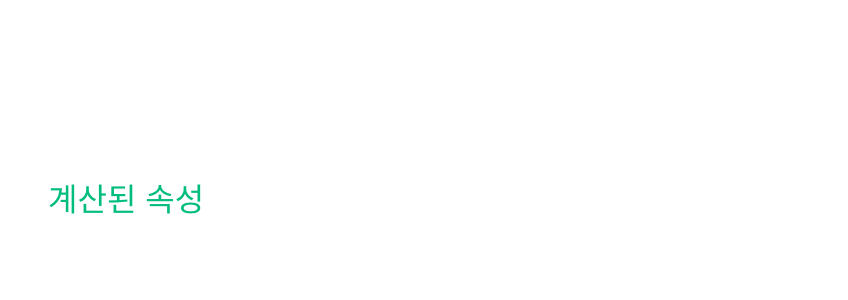
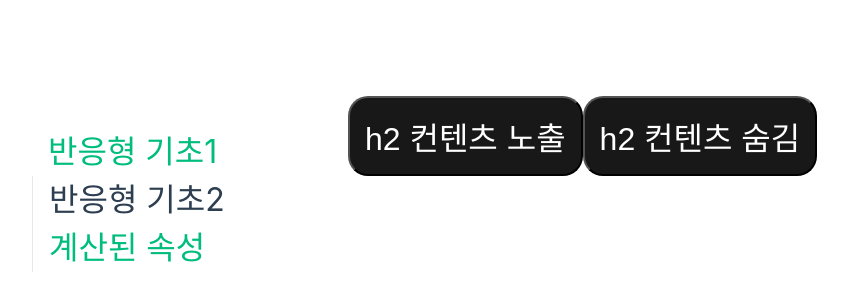
Before and after one commit to limtaewon/vue, a Vue app in the folder vue-study/: page /reactive2 in a window 1280 px wide. Before the commit this address had no page. Shown: the part 208-508 px from the top of the page, without its empty margins (0-848 px from the left). Built offline with nearby package versions, Linux system fonts and the light colour scheme.

Commit message:
reactive
(cherry picked from commit 4f26467d05ac50aaeb0961080085884a31b3b35e)

```diff
--- a/vue-study/src/App.vue
+++ b/vue-study/src/App.vue
@@ -6,6 +6,8 @@ import { RouterLink, RouterView } from 'vue-router'
   <header>
     <div class="wrapper">
       <nav>
+        <RouterLink to="/reactive">반응형 기초1</RouterLink>
+        <RouterLink to="/reactive2">반응형 기초2</RouterLink>
         <RouterLink to="/computed">계산된 속성</RouterLink>
       </nav>
     </div>
--- a/vue-study/src/router/index.js
+++ b/vue-study/src/router/index.js
@@ -10,6 +10,16 @@ const router = createRouter({
       component: HomeView,
     },
     {
+      path: '/reactive',
+      name: 'reactive',
+      component: () => import('../views/Reactive.vue'),
+    },
+    {
+      path: '/reactive2',
+      name: 'reactive2',
+      component: () => import('../views/Reactive2.vue'),
+    },
+    {
       path: '/computed',
       name: 'computed',
       component: () => import('../views/Computed.vue')
--- /dev/null
+++ b/vue-study/src/views/Reactive.vue
@@ -0,0 +1,41 @@
+<template>
+  <button @click="showH2Content">h2 컨텐츠 노출</button>
+  <button @click="unShowH2Content">h2 컨텐츠 숨김</button>
+  <h2 ref="msg" v-show="test.isVisible">{{ msg }}</h2>
+</template>
+
+<script>
+export default {
+  data() {
+    return {
+      test: {
+        isVisible: false
+      },
+      msg: 'testing'
+    }
+  },
+  methods: {
+    showH2Content() {
+      this.msg = 'Updated Message';
+      this.test.isVisible = true;
+      if (this.$refs.msg.innerText === 'Updated Message') {
+        this.$refs.msg.style.color = 'red';
+      }
+    },
+    unShowH2Content() {
+      this.test.isVisible = false;
+    }
+  }
+}
+</script>
+
+<style>
+button {
+  font-size: 2rem;
+  padding: 15px;
+  border-radius: 20px;
+  background-color: #181818;
+  color: white;
+  cursor: pointer;
+}
+</style>
--- /dev/null
+++ b/vue-study/src/views/Reactive2.vue
@@ -0,0 +1,44 @@
+<template>
+  <button @click="showH2Content">h2 컨텐츠 노출</button>
+  <button @click="unShowH2Content">h2 컨텐츠 숨김</button>
+  <h2 ref="msg" v-show="test.isVisible">{{ msg }}</h2>
+</template>
+
+<script>
+export default {
+  data() {
+    return {
+      test: {
+        isVisible: false
+      },
+      msg: 'testing'
+    }
+  },
+  methods: {
+    showH2Content() {
+      this.msg = 'Updated Message';
+      this.test.isVisible = true;
+
+      this.$nextTick(function () {
+        if (this.$refs.msg.innerText === 'Updated Message') {
+          this.$refs.msg.style.color = 'red';
+        }
+      })
+    },
+    unShowH2Content() {
+      this.test.isVisible = false;
+    }
+  }
+}
+</script>
+
+<style>
+button {
+  font-size: 2rem;
+  padding: 15px;
+  border-radius: 20px;
+  background-color: #181818;
+  color: white;
+  cursor: pointer;
+}
+</style>
```
